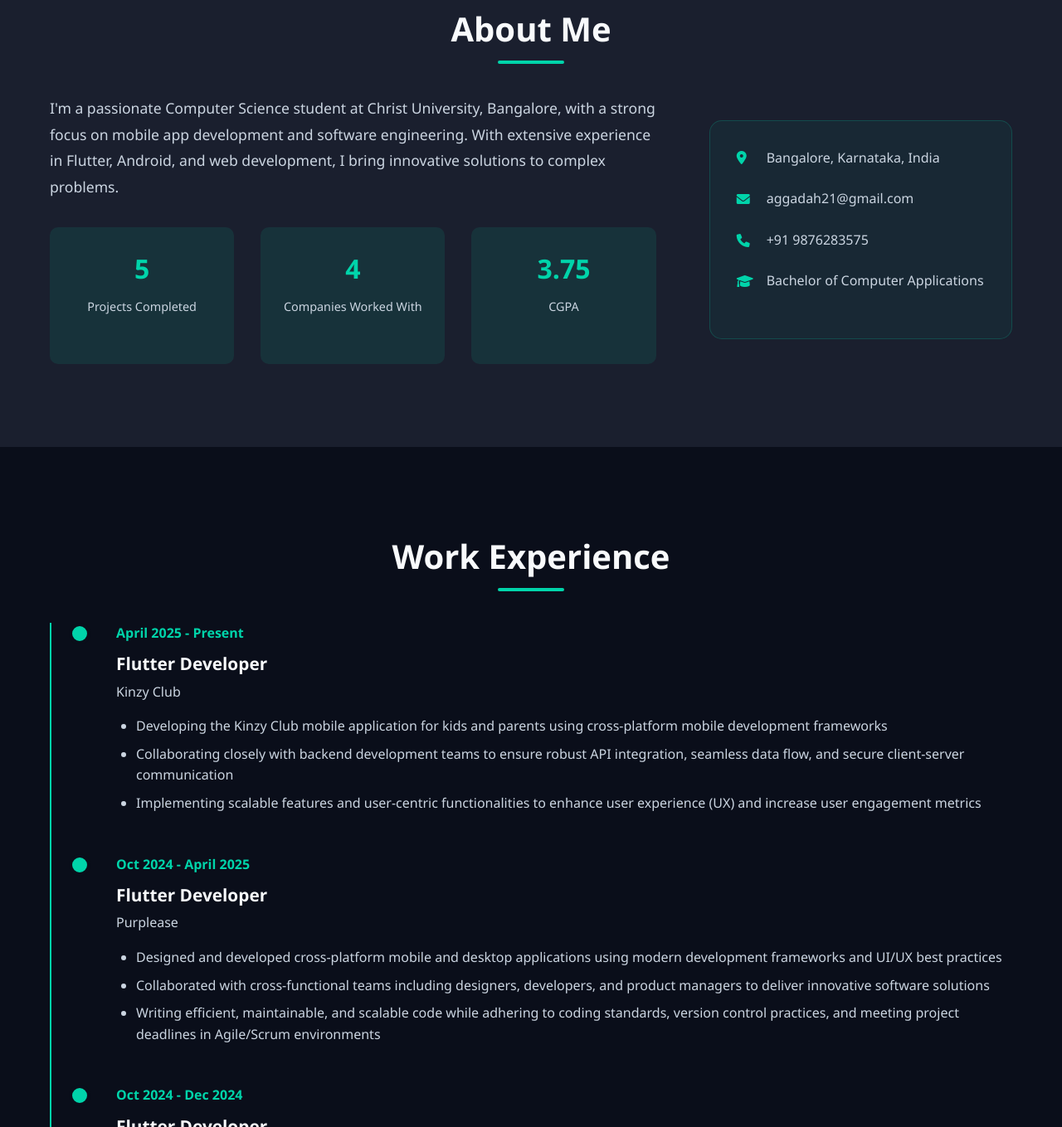
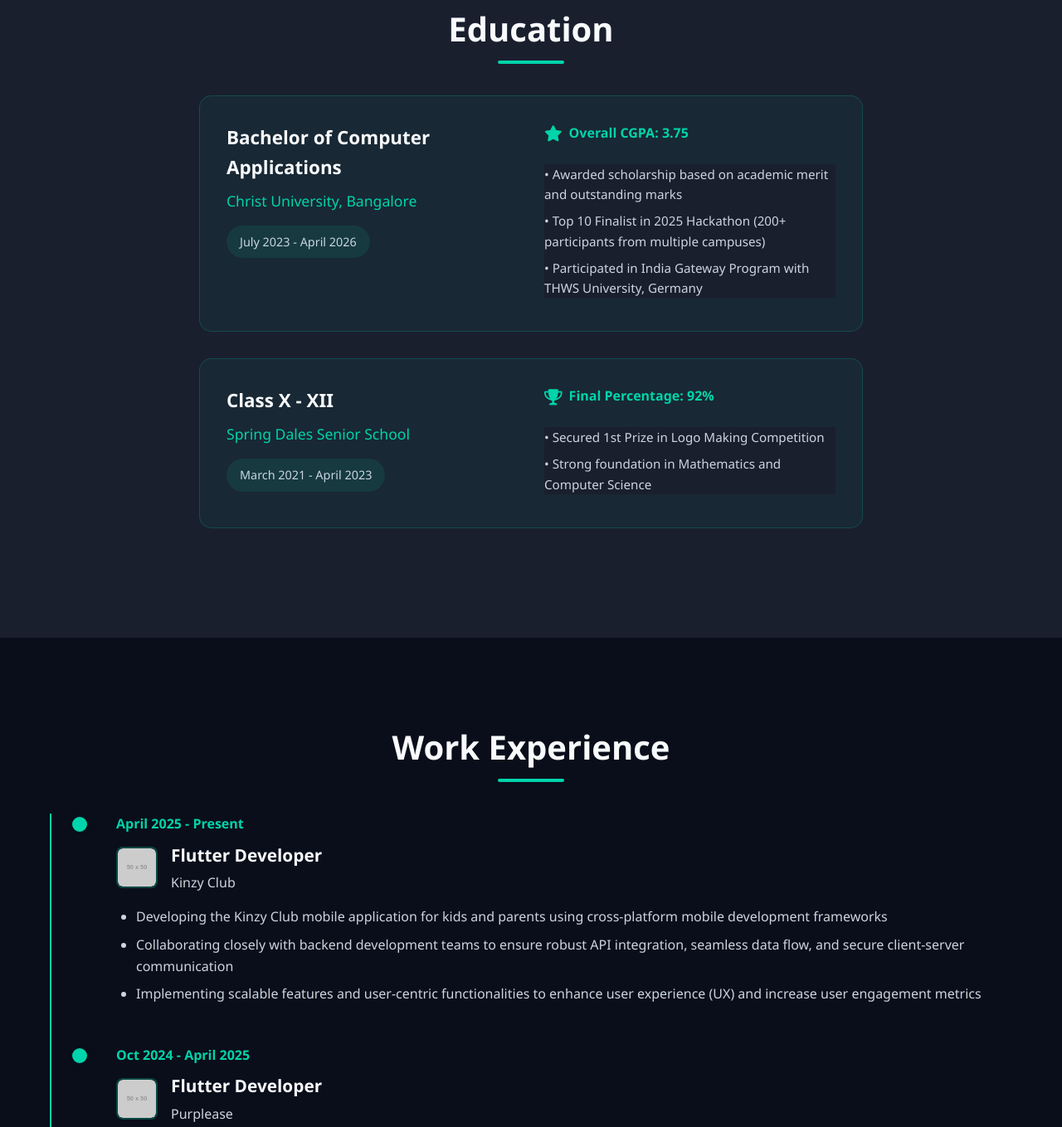
Before and after one commit to adahaggarwal/portfolio_website, a plain HTML site: page index.html in a window 1280 px wide. Shown: the part 897-2256 px from the top of the page at 83% size. Drawn offline with Linux system fonts and the light colour scheme; placeholder pictures from the web are drawn by us.

Commit message:
education

```diff
--- a/index.html
+++ b/index.html
@@ -19,7 +19,7 @@
             </div>
             <div class="nav-menu" id="nav-menu">
                 <a href="#home" class="nav-link">Home</a>
-                <a href="#about" class="nav-link">About</a>
+                <a href="#education" class="nav-link">Education</a>
                 <a href="#experience" class="nav-link">Experience</a>
                 <a href="#projects" class="nav-link">Projects</a>
                 <a href="#skills" class="nav-link">Skills</a>
@@ -67,7 +67,7 @@
             </div>
             <div class="hero-image">
             <div class="image-placeholder">
-                    <img src="adah.png" , height="260" , width="270">
+            <img src="adah.png" alt="Adah Aggarwal">
             </div>
             </div>
         </div>
@@ -76,49 +76,49 @@
         </div>
     </section>
 
-    <!-- About Section -->
-    <section id="about" class="about">
+    <!-- Education Section -->
+    <section id="education" class="education">
         <div class="container">
-            <h2 class="section-title">About Me</h2>
-            <div class="about-content">
-                <div class="about-text">
-                    <p>
-                        I'm a passionate Computer Science student at Christ University, Bangalore, with a strong focus
-                        on
-                        mobile app development and software engineering. With extensive experience in Flutter, Android,
-                        and web development, I bring innovative solutions to complex problems.
-                    </p>
-                    <div class="about-stats">
-                        <div class="stat">
-                            <h3>5+</h3>
-                            <p>Projects Completed</p>
+            <h2 class="section-title">Education</h2>
+            <div class="education-content">
+                <div class="education-item">
+                    <div class="education-info">
+                        <div class="education-degree">
+                            <h3>Bachelor of Computer Applications</h3>
+                            <h4>Christ University, Bangalore</h4>
+                            <div class="education-duration">July 2023 - April 2026</div>
                         </div>
-                        <div class="stat">
-                            <h3>4+</h3>
-                            <p>Companies Worked With</p>
+                        <div class="education-details">
+                            <div class="grade">
+                                <i class="fas fa-star"></i>
+                                <span>Overall CGPA: 3.75</span>
                             </div>
-                        <div class="stat">
-                            <h3>3.75</h3>
-                            <p>CGPA</p>
+                            <div class="achievements">
+                                <p>• Awarded scholarship based on academic merit and outstanding marks</p>
+                                <p>• Top 10 Finalist in 2025 Hackathon (200+ participants from multiple campuses)</p>
+                                <p>• Participated in India Gateway Program with THWS University, Germany</p>
                             </div>
                         </div>
                     </div>
-                <div class="about-info">
-                    <div class="info-item">
-                        <i class="fas fa-map-marker-alt"></i>
-                        <span>Bangalore, Karnataka, India</span>
                 </div>
-                    <div class="info-item">
-                        <i class="fas fa-envelope"></i>
-                        <span>aggadah21@gmail.com</span>
+
+                <div class="education-item">
+                    <div class="education-info">
+                        <div class="education-degree">
+                            <h3>Class X - XII</h3>
+                            <h4>Spring Dales Senior School</h4>
+                            <div class="education-duration">March 2021 - April 2023</div>
                         </div>
-                    <div class="info-item">
-                        <i class="fas fa-phone"></i>
-                        <span>+91 9876283575</span>
+                        <div class="education-details">
+                            <div class="grade">
+                                <i class="fas fa-trophy"></i>
+                                <span>Final Percentage: 92%</span>
                             </div>
-                    <div class="info-item">
-                        <i class="fas fa-graduation-cap"></i>
-                        <span>Bachelor of Computer Applications</span>
+                            <div class="achievements">
+                                <p>• Secured 1st Prize in Logo Making Competition</p>
+                                <p>• Strong foundation in Mathematics and Computer Science</p>
+                            </div>
+                        </div>
                     </div>
                 </div>
             </div>
@@ -133,8 +133,15 @@
                 <div class="timeline-item">
                     <div class="timeline-date">April 2025 - Present</div>
                     <div class="timeline-content">
+                        <div class="company-header">
+                            <div class="company-logo">
+                                <img src="https://via.placeholder.com/50x50?text=KC" alt="Kinzy Club Logo">
+                            </div>
+                            <div class="company-info">
                                 <h3>Flutter Developer</h3>
                                 <h4>Kinzy Club</h4>
+                            </div>
+                        </div>
                         <ul>
                             <li>Developing the Kinzy Club mobile application for kids and parents using cross-platform
                                 mobile development frameworks</li>
@@ -149,8 +156,15 @@
                 <div class="timeline-item">
                     <div class="timeline-date">Oct 2024 - April 2025</div>
                     <div class="timeline-content">
+                        <div class="company-header">
+                            <div class="company-logo">
+                                <img src="https://via.placeholder.com/50x50?text=PP" alt="Purplease Logo">
+                            </div>
+                            <div class="company-info">
                                 <h3>Flutter Developer</h3>
                                 <h4>Purplease</h4>
+                            </div>
+                        </div>
                         <ul>
                             <li>Designed and developed cross-platform mobile and desktop applications using modern
                                 development frameworks and UI/UX best practices</li>
@@ -166,8 +180,15 @@
                 <div class="timeline-item">
                     <div class="timeline-date">Oct 2024 - Dec 2024</div>
                     <div class="timeline-content">
+                        <div class="company-header">
+                            <div class="company-logo">
+                                <img src="https://via.placeholder.com/50x50?text=RD" alt="Repairs Duniya Logo">
+                            </div>
+                            <div class="company-info">
                                 <h3>Flutter Developer</h3>
                                 <h4>Repairs Duniya</h4>
+                            </div>
+                        </div>
                         <ul>
                             <li>Developed mobile applications for Repairs Duniya, Stays Duniya, and Partners Duniya,
                                 focusing on performance and platform compatibility</li>
@@ -182,8 +203,15 @@
                 <div class="timeline-item">
                     <div class="timeline-date">May 2024 - July 2024</div>
                     <div class="timeline-content">
+                        <div class="company-header">
+                            <div class="company-logo">
+                                <img src="https://via.placeholder.com/50x50?text=AG" alt="Acmegrade Logo">
+                            </div>
+                            <div class="company-info">
                                 <h3>Android Developer</h3>
                                 <h4>Acmegrade</h4>
+                            </div>
+                        </div>
                         <ul>
                             <li>Led end-to-end development of WeeWear, a smart resale platform for parents focusing on
                                 e-commerce and marketplace solutions</li>
@@ -198,8 +226,15 @@
                 <div class="timeline-item">
                     <div class="timeline-date">May 2024 - June 2024</div>
                     <div class="timeline-content">
+                        <div class="company-header">
+                            <div class="company-logo">
+                                <img src="https://via.placeholder.com/50x50?text=WSM" alt="Web Skill Master Logo">
+                            </div>
+                            <div class="company-info">
                                 <h3>WordPress Developer</h3>
                                 <h4>Web Skill Master</h4>
+                            </div>
+                        </div>
                         <ul>
                             <li>Developed the Global Luxury Ride website for an international limousine service,
                                 focusing on web development and digital customer experience</li>
@@ -393,7 +428,7 @@
                     <h3>Mobile App Development</h3>
                     <div class="skill-icons">
                         <div class="skill-icon">
-                            <i class="fab fa-flutter"></i>
+                            <img src="https://img.icons8.com/color/48/flutter.png" alt="Flutter">
                             <span>Flutter</span>
                         </div>
                         <div class="skill-icon">
@@ -405,8 +440,34 @@
                             <span>Dart</span>
                         </div>
                         <div class="skill-icon">
-                            <i class="fab fa-kotlin"></i>
+                            <img src="https://img.icons8.com/color/48/kotlin.png" alt="Kotlin">
                             <span>Kotlin</span>
+                        </div>
+                    </div>
+                </div>
+
+                <div class="skill-category">
+                    <h3>Web Development</h3>
+                    <div class="skill-icons">
+                        <div class="skill-icon">
+                            <i class="fab fa-html5"></i>
+                            <span>HTML/CSS</span>
+                        </div>
+                        <div class="skill-icon">
+                            <i class="fab fa-js-square"></i>
+                            <span>JavaScript</span>
+                        </div>
+                        <div class="skill-icon">
+                            <i class="fab fa-react"></i>
+                            <span>React JS</span>
+                        </div>
+                        <div class="skill-icon">
+                            <i class="fab fa-wordpress"></i>
+                            <span>WordPress</span>
+                        </div>
+                        <div class="skill-icon">
+                            <i class="fab fa-shopify"></i>
+                            <span>Shopify</span>
                         </div>
                     </div>
                 </div>
@@ -430,33 +491,15 @@
                             <i class="fab fa-microsoft"></i>
                             <span>C# .NET</span>
                         </div>
-                    </div>
-                </div>
-
-                <div class="skill-category">
-                    <h3>Web Development</h3>
-                    <div class="skill-icons">
                         <div class="skill-icon">
-                            <i class="fab fa-html5"></i>
-                            <span>HTML/CSS</span>
-                        </div>
-                        <div class="skill-icon">
-                            <i class="fab fa-js-square"></i>
-                            <span>JavaScript</span>
-                        </div>
-                        <div class="skill-icon">
-                            <i class="fab fa-react"></i>
-                            <span>React JS</span>
-                        </div>
-                        <div class="skill-icon">
-                            <i class="fab fa-wordpress"></i>
-                            <span>WordPress</span>
+                            <i class="fab fa-php"></i>
+                            <span>PHP</span>
                         </div>
                     </div>
                 </div>
 
                 <div class="skill-category">
-                    <h3>Database & Tools</h3>
+                    <h3>Database Management</h3>
                     <div class="skill-icons">
                         <div class="skill-icon">
                             <i class="fas fa-fire"></i>
@@ -470,9 +513,27 @@
                             <i class="fas fa-leaf"></i>
                             <span>MongoDB</span>
                         </div>
+                    </div>
+                </div>
+
+                <div class="skill-category">
+                    <h3>UI/UX & Design</h3>
+                    <div class="skill-icons">
                         <div class="skill-icon">
                             <i class="fab fa-figma"></i>
                             <span>Figma</span>
+                        </div>
+                        <div class="skill-icon">
+                            <i class="fas fa-paint-brush"></i>
+                            <span>Logo Design</span>
+                        </div>
+                        <div class="skill-icon">
+                            <i class="fas fa-cube"></i>
+                            <span>Unity</span>
+                        </div>
+                        <div class="skill-icon">
+                            <i class="fas fa-cube"></i>
+                            <span>Blender</span>
                         </div>
                     </div>
                 </div>
--- a/styles.css
+++ b/styles.css
@@ -243,8 +243,8 @@ body {
 }
 
 .image-placeholder {
-    width: 250px;
-    height: 250px;
+    width: 300px;
+    height: 300px;
     border-radius: 50%;
     background: linear-gradient(45deg, var(--accent-primary), var(--accent-secondary));
     display: flex;
@@ -253,6 +253,15 @@ body {
     font-size: 8rem;
     color: var(--text-primary);
     box-shadow: 0 20px 40px rgba(0, 212, 170, 0.3);
+    padding: 10px;
+}
+
+.image-placeholder img {
+    width: 280px;
+    height: 280px;
+    border-radius: 50%;
+    object-fit: cover;
+    object-position: center;
 }
 
 .scroll-indicator {
@@ -297,73 +306,81 @@ section {
     border-radius: 2px;
 }
 
-/* About Section */
-.about {
+/* Education Section */
+.education {
     background: var(--bg-medium);
 }
 
-.about-content {
-    display: grid;
-    grid-template-columns: 2fr 1fr;
-    gap: 4rem;
-    align-items: center;
+.education-content {
+    max-width: 800px;
+    margin: 0 auto;
 }
 
-.about-text p {
-    font-size: 1.1rem;
-    color: var(--text-secondary);
+.education-item {
+    background: rgba(0, 212, 170, 0.05);
+    border: 1px solid rgba(0, 212, 170, 0.2);
+    border-radius: 15px;
+    padding: 2rem;
     margin-bottom: 2rem;
-    line-height: 1.8;
+    transition: all 0.3s ease;
 }
 
-.about-stats {
-    display: grid;
-    grid-template-columns: repeat(3, 1fr);
-    gap: 2rem;
-    margin-top: 2rem;
+.education-item:hover {
+    transform: translateY(-5px);
+    box-shadow: 0 15px 30px rgba(0, 212, 170, 0.1);
 }
 
-.stat {
-    text-align: center;
-    padding: 1.5rem;
-    background: rgba(0, 212, 170, 0.1);
-    border-radius: 10px;
-    transition: transform 0.3s ease;
+.education-info {
+    display: grid;
+    grid-template-columns: 1fr 1fr;
+    gap: 2rem;
+    align-items: start;
 }
 
-.stat:hover {
-    transform: translateY(-5px);
-}
-
-.stat h3 {
-    font-size: 2rem;
-    color: var(--accent-primary);
+.education-degree h3 {
+    color: var(--text-primary);
+    font-size: 1.4rem;
     margin-bottom: 0.5rem;
 }
 
-.stat p {
+.education-degree h4 {
+    color: var(--accent-primary);
+    font-size: 1.1rem;
+    margin-bottom: 1rem;
+    font-weight: 500;
+}
+
+.education-duration {
     color: var(--text-secondary);
     font-size: 0.9rem;
+    background: rgba(0, 212, 170, 0.1);
+    padding: 0.5rem 1rem;
+    border-radius: 20px;
+    display: inline-block;
 }
 
-.about-info {
-    background: rgba(0, 212, 170, 0.05);
-    padding: 2rem;
-    border-radius: 15px;
-    border: 1px solid rgba(0, 212, 170, 0.2);
+.education-details {
+    text-align: left;
 }
 
-.info-item {
+.grade {
     display: flex;
     align-items: center;
-    gap: 1rem;
+    gap: 0.5rem;
     margin-bottom: 1.5rem;
-    color: var(--text-secondary);
+    color: var(--accent-primary);
+    font-weight: 600;
 }
 
-.info-item i {
-    color: var(--accent-primary);
-    width: 20px;
+.grade i {
+    font-size: 1.2rem;
+}
+
+.achievements p {
+    color: var(--text-secondary);
+    line-height: 1.6;
+    margin-bottom: 0.5rem;
+    font-size: 0.95rem;
 }
 
 /* Experience Section */
@@ -410,15 +427,41 @@ section {
     margin-bottom: 0.5rem;
 }
 
-.timeline-content h3 {
+.company-header {
+    display: flex;
+    align-items: center;
+    gap: 1rem;
+    margin-bottom: 1rem;
+}
+
+.company-logo {
+    width: 50px;
+    height: 50px;
+    border-radius: 8px;
+    background: rgba(0, 212, 170, 0.1);
+    display: flex;
+    align-items: center;
+    justify-content: center;
+    border: 2px solid rgba(0, 212, 170, 0.2);
+    overflow: hidden;
+}
+
+.company-logo img {
+    width: 100%;
+    height: 100%;
+    object-fit: cover;
+    border-radius: 6px;
+}
+
+.company-info h3 {
     font-size: 1.3rem;
     color: var(--text-primary);
     margin-bottom: 0.25rem;
 }
 
-.timeline-content h4 {
+.company-info h4 {
     color: var(--text-secondary);
-    margin-bottom: 1rem;
+    margin-bottom: 0;
     font-weight: 500;
 }
 
@@ -541,7 +584,7 @@ section {
 
 .skill-icons {
     display: grid;
-    grid-template-columns: repeat(2, 1fr);
+    grid-template-columns: repeat(auto-fit, minmax(120px, 1fr));
     gap: 1.5rem;
     justify-items: center;
 }
@@ -572,9 +615,21 @@ section {
     transition: all 0.3s ease;
 }
 
+.skill-icon img {
+    width: 48px;
+    height: 48px;
+    margin-bottom: 0.75rem;
+    transition: all 0.3s ease;
+}
+
 .skill-icon:hover i {
     color: var(--accent-secondary);
     transform: scale(1.1);
+}
+
+.skill-icon:hover img {
+    transform: scale(1.1);
+    filter: brightness(1.2);
 }
 
 .skill-icon span {
@@ -832,13 +887,13 @@ section {
         align-items: center;
     }
 
-    .about-content {
+    .education-info {
         grid-template-columns: 1fr;
-        gap: 2rem;
+        gap: 1.5rem;
     }
 
-    .about-stats {
-        grid-template-columns: 1fr;
+    .education-item {
+        padding: 1.5rem;
     }
 
     .contact-content {
@@ -890,9 +945,14 @@ section {
     }
 
     .image-placeholder {
-        width: 200px;
-        height: 200px;
+        width: 250px;
+        height: 250px;
         font-size: 6rem;
+    }
+
+    .image-placeholder img {
+        width: 230px;
+        height: 230px;
     }
 }
 
```
Lines whose indentation alone changed are shown as unchanged.
